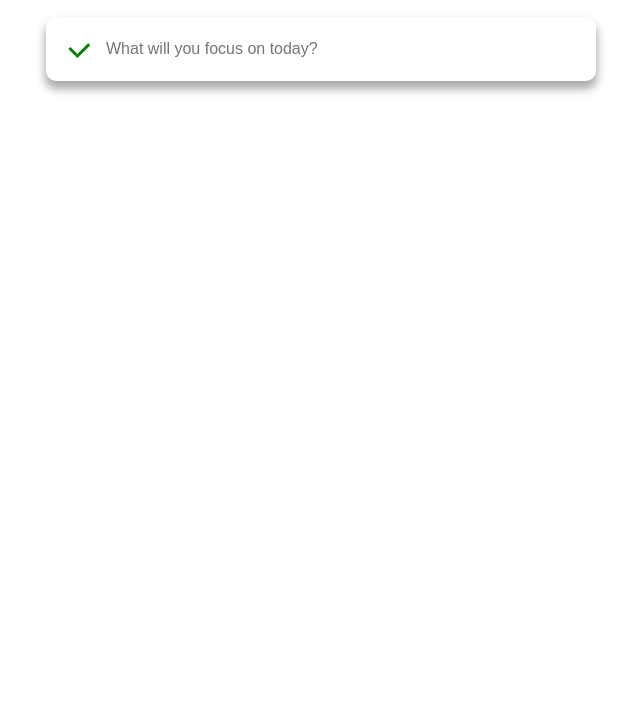
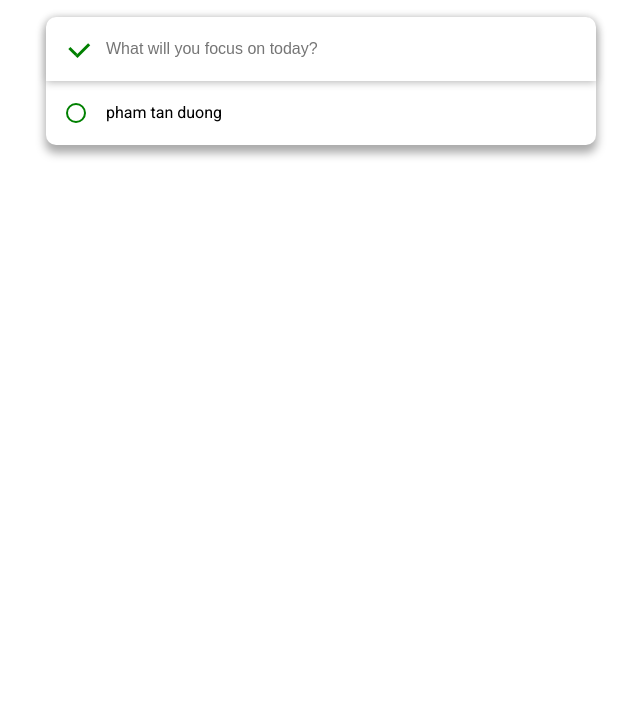
Before and after one commit to duongphamcoder/typescript-training, a website built with Parcel: page practices/practice-one/src/index.html in a window 1280 px wide. Shown: the part 81-800 px from the top of the page, without its empty margins (319-959 px from the left). Built offline with nearby package versions, Linux system fonts and the light colour scheme; files whose address does not match are found by name.

Commit message:
#4 Create todo-item

```diff
--- a/practices/practice-one/src/index.html
+++ b/practices/practice-one/src/index.html
@@ -14,8 +14,8 @@
                 <h1 class="heading">Todo list with TypeScript</h1>
             </header>
             <main class="form-wrapper container">
-                <section class="form">
-                    <!--add class not-empty when todo list has data-->
+                <!--add class not-empty when todo list has data-->
+                <section class="form not-empty">
                     <section class="form-submit">
                         <div class="form-control">
                             <!--add the checked class when clicking the button-->
@@ -30,6 +30,30 @@
                             </div>
                         </div>
                     </section>
+                    <ul class="todos">
+                        <!-- add completed class when select button -->
+                        <li class="form-control">
+                            <div class="form-control-icon">
+                                <!--
+                             - add checked class when selected
+                             - also have to add the completed class when adding the checked class
+                            -->
+                                <button class="btn btn-checkbox"></button>
+                            </div>
+                            <!--add edit class when you want to edit-->
+                            <div class="form-control-input">
+                                <p class="pesudo">pham tan duong</p>
+                                <input
+                                    class="form-control-input-value"
+                                    type="text"
+                                    value="pham tan duong"
+                                />
+                            </div>
+                            <div class="form-control-icon">
+                                <button class="btn btn-delete"></button>
+                            </div>
+                        </li>
+                    </ul>
                 </section>
             </main>
         </section>
--- a/practices/practice-one/src/styles/components/form-control.css
+++ b/practices/practice-one/src/styles/components/form-control.css
@@ -1,8 +1,13 @@
 .form-control {
     display: flex;
-    align-controls: center;
+    align-items: center;
     justify-content: center;
     padding: 5px 0;
+    border-bottom: 1px solid rgba(192, 192, 192, 0.4);
+}
+
+.form-control:last-child {
+    border: unset;
 }
 
 .form-control-icon {
@@ -10,6 +15,14 @@
     display: flex;
     align-items: center;
     justify-content: center;
+}
+
+.form-control-icon:last-child {
+    display: none;
+}
+
+.form-control:hover .form-control-icon:last-child {
+    display: block;
 }
 
 .form-control-input {
--- a/practices/practice-one/src/styles/sections/form.css
+++ b/practices/practice-one/src/styles/sections/form.css
@@ -11,9 +11,10 @@
 }
 
 .form-submit {
-    border-radius: 10px;
+    border-top-left-radius: 10px;
+    border-top-right-radius: 10px;
 }
 
-.form-submit.not-empty {
+.form.not-empty .form-submit {
     box-shadow: 0 1px 8px rgb(178, 178, 178);
 }
```
